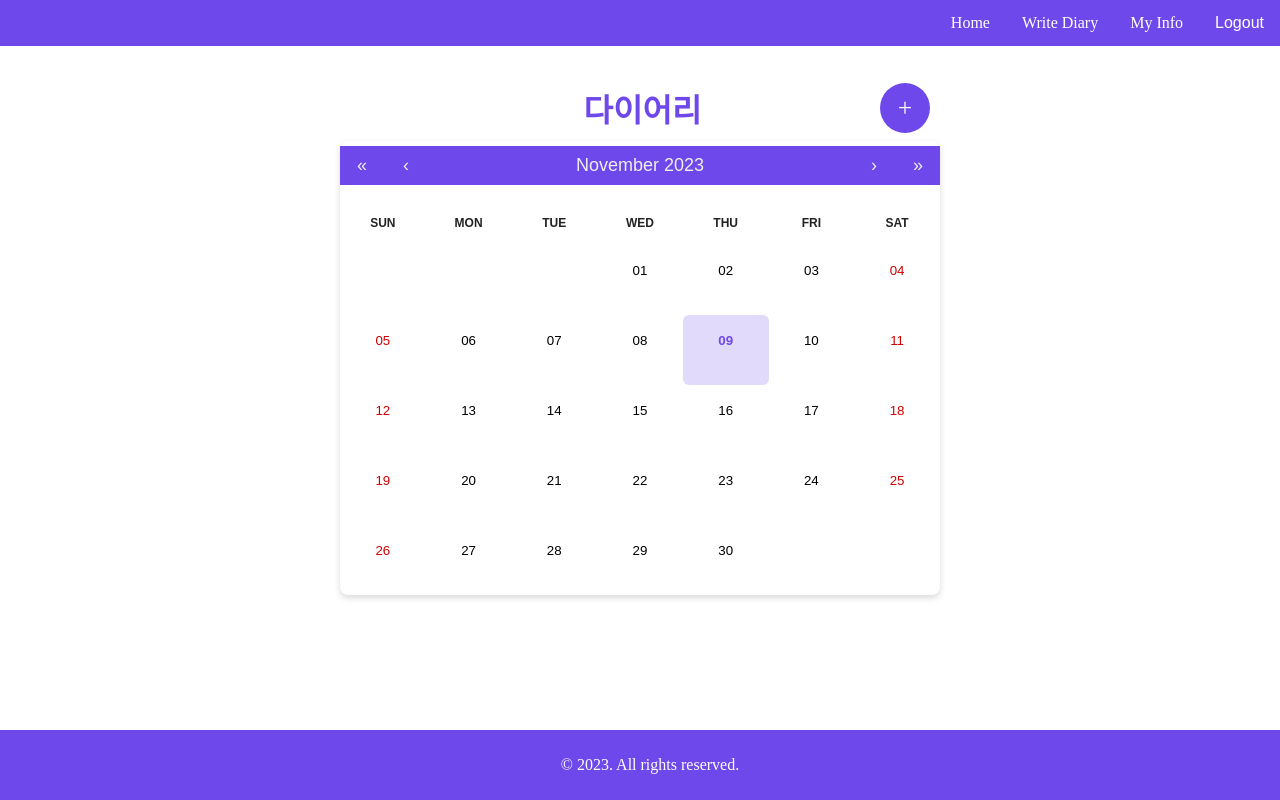
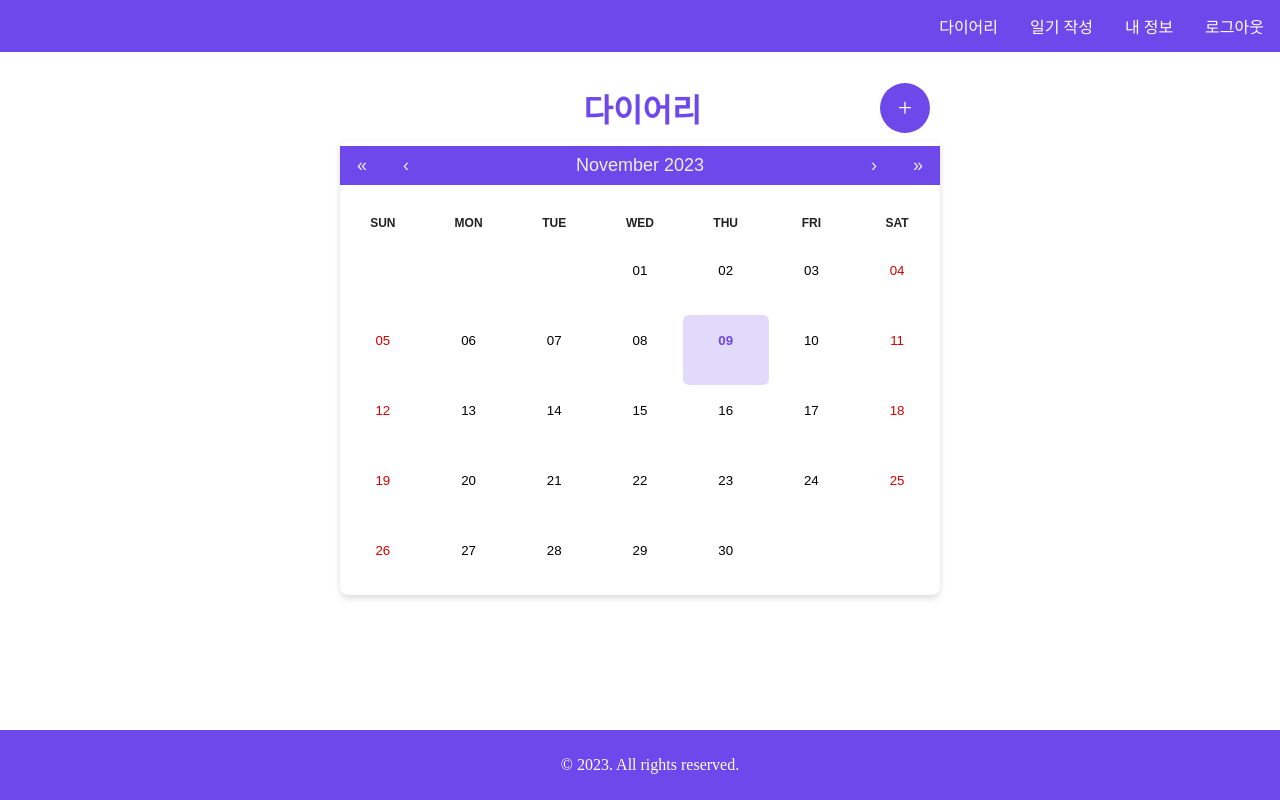
Before and after one commit to anc5557/Diary, a React (Create React App) app in the folder frontend/: page / in a window 1280 px wide. Built offline with nearby package versions, Linux system fonts and the light colour scheme; no server answers; sample sign-in values are in the browser's storage.

Commit message:
Update NavBar links and text

```diff
--- a/frontend/src/NavBar.js
+++ b/frontend/src/NavBar.js
@@ -22,17 +22,18 @@ function NavBar() {
 
   return (
     <div className="navbar">
-      <Link className="navbar-link" to="/">Home</Link>
       {isLoggedIn ? (
         <>
-          <Link className="navbar-link" to="/writediary">Write Diary</Link>
-          <Link className="navbar-link" to="/auth/profile">My Info</Link>
-          <button className="navbar-link" onClick={handleLogout}>Logout</button>
+          <Link className="navbar-link" to="/">다이어리</Link>
+          <Link className="navbar-link" to="/diary/write">일기 작성</Link>
+          <Link className="navbar-link" to="/auth/profile">내 정보</Link>
+          <button className="navbar-link" onClick={handleLogout}>로그아웃</button>
         </>
       ) : (
         <>
-          <Link className="navbar-link" to="/auth/register">Register</Link>
-          <Link className="navbar-link" to="/auth/login">Login</Link>
+          <Link className="navbar-link" to="/">홈</Link>
+          <Link className="navbar-link" to="/auth/register">회원가입</Link>
+          <Link className="navbar-link" to="/auth/login">로그인</Link>
         </>
       )}
     </div>
```
